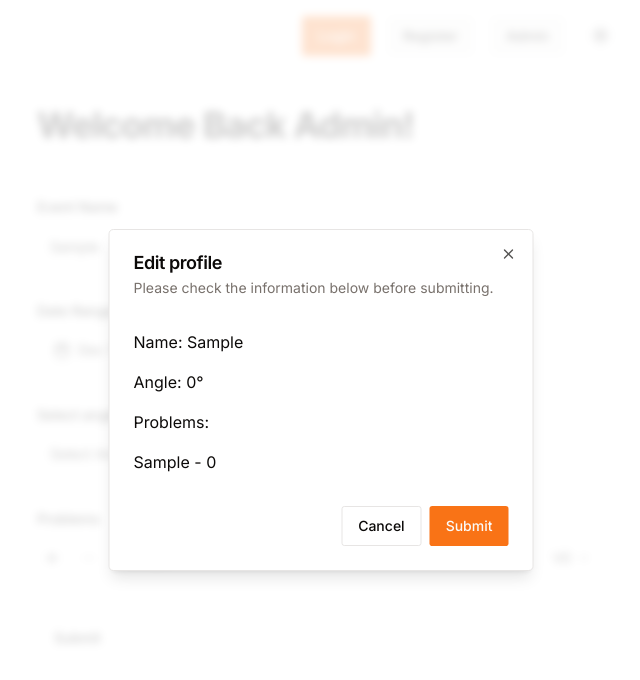
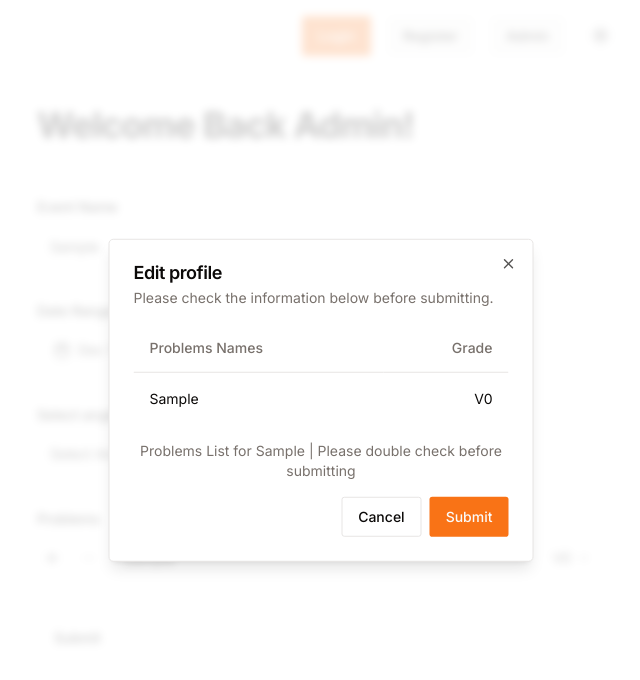
Before and after one commit to Glorfindel31/cedric-competition, a Next.js app: page /admin in a window 1280 px wide. Both pictures are taken after typing "Sample", "Sample" into the empty fields and a click on the button "Submit". Shown: the top 680 px of the page, without its empty margins (319-959 px from the left). Built offline with nearby package versions, Linux system fonts and the light colour scheme.

Commit message:
table added in admin submitting

```diff
--- a/src/app/admin/page.tsx
+++ b/src/app/admin/page.tsx
@@ -10,6 +10,7 @@
       <h1 className="text-4xl font-bold tracking-tight my-8">Welcome Back Admin!</h1>
       <Separator className="my-4" />
       <AdminForm />
+      <Separator className="my-4" />
     </main>
   );
 };
--- a/src/app/components/AdminConfirmationDialog.tsx
+++ /dev/null
@@ -1,58 +0,0 @@
-'use client';
-import {
-  Dialog,
-  DialogClose,
-  DialogContent,
-  DialogDescription,
-  DialogFooter,
-  DialogHeader,
-  DialogTitle,
-  DialogTrigger,
-} from '@/components/ui/dialog';
-import {Button} from '@/components/ui/button';
-
-export default function AdminConfirmationDialog(holdedData, setHoldedData) {
-  return (
-    <Dialog>
-      <DialogTrigger asChild>
-        <Button variant="outline" type="submit">
-          Submit
-        </Button>
-      </DialogTrigger>
-      <DialogContent className="sm:max-w-[425px]">
-        <DialogHeader>
-          <DialogTitle>Edit profile</DialogTitle>
-          <DialogDescription>
-            Please check the information below before submitting.
-          </DialogDescription>
-        </DialogHeader>
-        <div className="grid gap-4 py-4">
-          <h3>Name: {holdedData?.eventName}</h3>
-          <h3>Angle: {holdedData?.angle}°</h3>
-          <h3>Problems:</h3>
-          <ul>
-            {holdedData?.problems.map((problem, index) => (
-              <li key={index}>
-                {problem.name} - {problem.grade}
-              </li>
-            ))}
-          </ul>
-        </div>
-        <DialogFooter>
-          <DialogClose asChild>
-            <Button variant="outline">Cancel</Button>
-          </DialogClose>
-          <DialogClose asChild>
-            <Button
-              onClick={event => {
-                console.log(holdedData);
-              }}
-            >
-              Submit
-            </Button>
-          </DialogClose>
-        </DialogFooter>
-      </DialogContent>
-    </Dialog>
-  );
-}
--- a/src/app/components/AdminDialogCheck.tsx
+++ b/src/app/components/AdminDialogCheck.tsx
@@ -10,6 +10,15 @@
   DialogTitle,
   DialogTrigger,
 } from '@/components/ui/dialog';
+import {
+  Table,
+  TableBody,
+  TableCaption,
+  TableCell,
+  TableHead,
+  TableHeader,
+  TableRow,
+} from '@/components/ui/table';
 
 export default function AdminDialogCheck({holdedData}: {holdedData: any}) {
   return (
@@ -26,18 +35,26 @@
             Please check the information below before submitting.
           </DialogDescription>
         </DialogHeader>
-        <div className="grid gap-4 py-4">
-          <h3>Name: {holdedData?.eventName}</h3>
-          <h3>Angle: {holdedData?.angle}°</h3>
-          <h3>Problems:</h3>
-          <ul>
+        <Table>
+          <TableCaption>
+            Problems List for {holdedData?.eventName} | Please double check before
+            submitting
+          </TableCaption>
+          <TableHeader>
+            <TableRow>
+              <TableHead>Problems Names</TableHead>
+              <TableHead className="text-right">Grade</TableHead>
+            </TableRow>
+          </TableHeader>
+          <TableBody>
             {holdedData?.problems.map((problem: any, index: any) => (
-              <li key={index}>
-                {problem.name} - {problem.grade}
-              </li>
+              <TableRow key={index}>
+                <TableCell>{problem.name}</TableCell>
+                <TableCell className="text-right">V{problem.grade}</TableCell>
+              </TableRow>
             ))}
-          </ul>
-        </div>
+          </TableBody>
+        </Table>
         <DialogFooter>
           <DialogClose asChild>
             <Button variant="outline">Cancel</Button>
--- a/src/app/components/AdminProblems.tsx
+++ b/src/app/components/AdminProblems.tsx
@@ -4,7 +4,6 @@
 import {Button} from '@/components/ui/button';
 import {Plus, Minus} from 'lucide-react';
 import {
-  Form,
   FormControl,
   FormField,
   FormItem,
--- /dev/null
+++ b/src/app/components/ui/table.tsx
@@ -0,0 +1,117 @@
+import * as React from "react"
+
+import { cn } from "@/lib/utils"
+
+const Table = React.forwardRef<
+  HTMLTableElement,
+  React.HTMLAttributes<HTMLTableElement>
+>(({ className, ...props }, ref) => (
+  <div className="relative w-full overflow-auto">
+    <table
+      ref={ref}
+      className={cn("w-full caption-bottom text-sm", className)}
+      {...props}
+    />
+  </div>
+))
+Table.displayName = "Table"
+
+const TableHeader = React.forwardRef<
+  HTMLTableSectionElement,
+  React.HTMLAttributes<HTMLTableSectionElement>
+>(({ className, ...props }, ref) => (
+  <thead ref={ref} className={cn("[&_tr]:border-b", className)} {...props} />
+))
+TableHeader.displayName = "TableHeader"
+
+const TableBody = React.forwardRef<
+  HTMLTableSectionElement,
+  React.HTMLAttributes<HTMLTableSectionElement>
+>(({ className, ...props }, ref) => (
+  <tbody
+    ref={ref}
+    className={cn("[&_tr:last-child]:border-0", className)}
+    {...props}
+  />
+))
+TableBody.displayName = "TableBody"
+
+const TableFooter = React.forwardRef<
+  HTMLTableSectionElement,
+  React.HTMLAttributes<HTMLTableSectionElement>
+>(({ className, ...props }, ref) => (
+  <tfoot
+    ref={ref}
+    className={cn(
+      "border-t bg-muted/50 font-medium [&>tr]:last:border-b-0",
+      className
+    )}
+    {...props}
+  />
+))
+TableFooter.displayName = "TableFooter"
+
+const TableRow = React.forwardRef<
+  HTMLTableRowElement,
+  React.HTMLAttributes<HTMLTableRowElement>
+>(({ className, ...props }, ref) => (
+  <tr
+    ref={ref}
+    className={cn(
+      "border-b transition-colors hover:bg-muted/50 data-[state=selected]:bg-muted",
+      className
+    )}
+    {...props}
+  />
+))
+TableRow.displayName = "TableRow"
+
+const TableHead = React.forwardRef<
+  HTMLTableCellElement,
+  React.ThHTMLAttributes<HTMLTableCellElement>
+>(({ className, ...props }, ref) => (
+  <th
+    ref={ref}
+    className={cn(
+      "h-12 px-4 text-left align-middle font-medium text-muted-foreground [&:has([role=checkbox])]:pr-0",
+      className
+    )}
+    {...props}
+  />
+))
+TableHead.displayName = "TableHead"
+
+const TableCell = React.forwardRef<
+  HTMLTableCellElement,
+  React.TdHTMLAttributes<HTMLTableCellElement>
+>(({ className, ...props }, ref) => (
+  <td
+    ref={ref}
+    className={cn("p-4 align-middle [&:has([role=checkbox])]:pr-0", className)}
+    {...props}
+  />
+))
+TableCell.displayName = "TableCell"
+
+const TableCaption = React.forwardRef<
+  HTMLTableCaptionElement,
+  React.HTMLAttributes<HTMLTableCaptionElement>
+>(({ className, ...props }, ref) => (
+  <caption
+    ref={ref}
+    className={cn("mt-4 text-sm text-muted-foreground", className)}
+    {...props}
+  />
+))
+TableCaption.displayName = "TableCaption"
+
+export {
+  Table,
+  TableHeader,
+  TableBody,
+  TableFooter,
+  TableHead,
+  TableRow,
+  TableCell,
+  TableCaption,
+}
```
Also changed, not shown: src/app/components/AdminAngle.tsx (+1 -9 lines), src/app/utils/AdminSubmitHandler.tsx (deleted).
